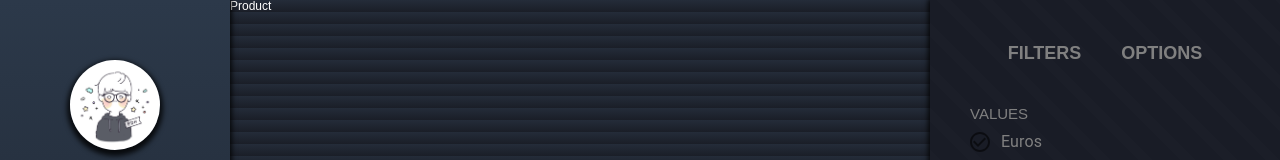
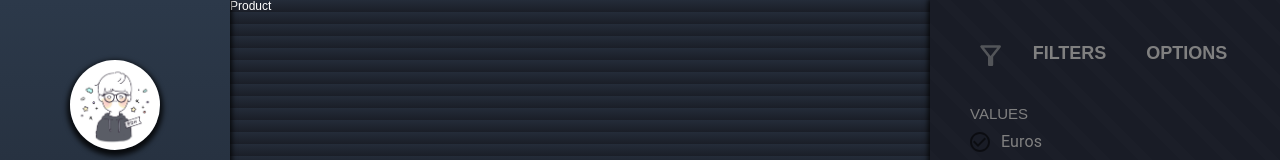
Before and after one commit to qkrdkwl9090/backoffice-react, a React (Create React App) app: page /product in a window 1280 px wide. Shown: the top 160 px of the page. Built offline with nearby package versions, Linux system fonts and the light colour scheme.

Commit message:
feat: add filter svg

```diff
--- a/src/components/DrawerRight.js
+++ b/src/components/DrawerRight.js
@@ -5,7 +5,7 @@ import Checkbox from '@material-ui/core/Checkbox';
 import Favorite from '@material-ui/icons/CheckCircle';
 import FavoriteBorder from '@material-ui/icons/CheckCircleOutline';
 import FormGroup from '@material-ui/core/FormGroup';
-import theme from 'components/Theme';
+import Filter from 'assets/images/filter.svg'
 const DrawerRight = styled.header`
     color:white;
     position: fixed;
@@ -23,6 +23,7 @@ const DrawerRight = styled.header`
 
 const Category = styled.ul`
     margin: 24px auto 24px;
+    display: flex;
 `;
 
 const Item = styled.li`
@@ -56,9 +57,14 @@ const Option = styled.li`
     margin: 25px 0;
     color:white;
 `;
+const Img = styled.img`
+    margin: 0 12px;
+    width:26px;
+`
 const DrawerOption = () => (
     <DrawerRight>
         <Category>
+            <Img src={Filter} alt="Filter"/>
             <Item>FILTERS</Item>
             <Item>OPTIONS</Item>
         </Category>
```
Also changed, not shown: src/assets/images/filter.svg (added).
